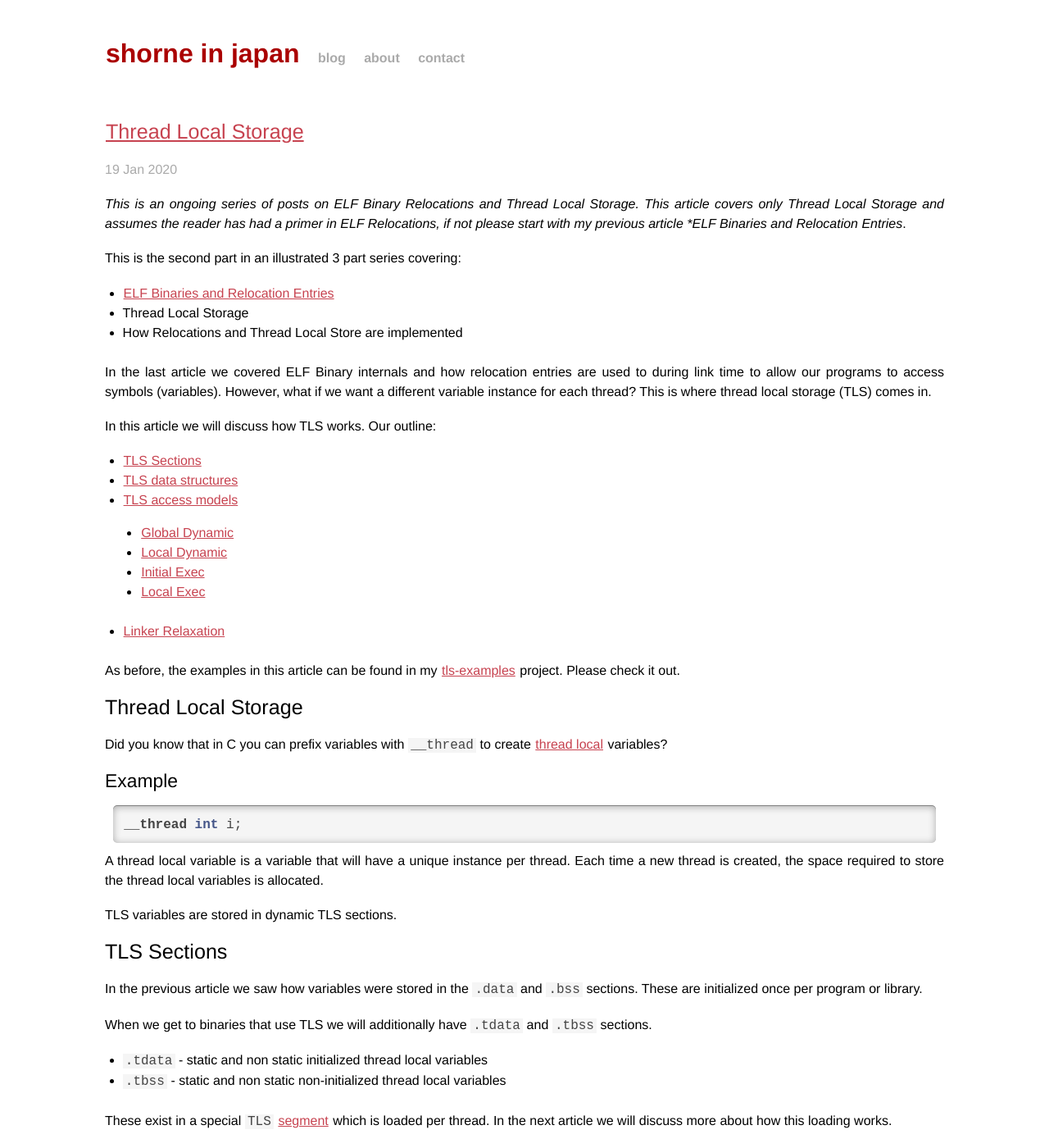
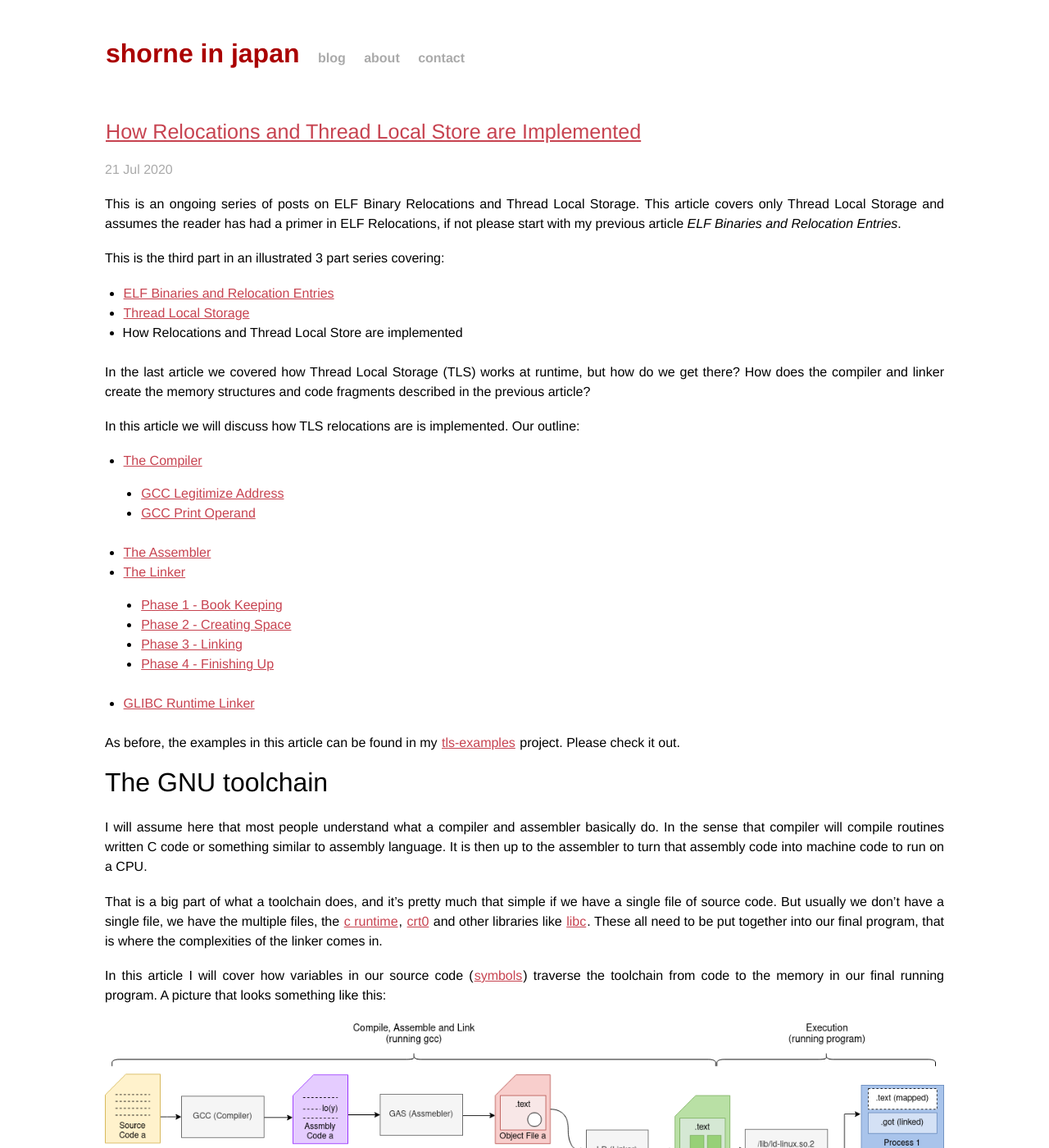
Before and after one commit to stffrdhrn/stffrdhrn.github.io, a Jekyll site: the page built from index.html, in a window 1280 px wide and 1400 px high. Shown: the whole window at 82% size. Built offline with Jekyll 4.4.1, drawn with Linux system fonts in a browser that asks for light colours; the list of posts is cut into pages by our own code; some of the changed text lies outside the part shown.

Commit message:
relocs impl: publish

```diff
--- a/_posts/2019-11-29-relocs.md
+++ b/_posts/2019-11-29-relocs.md
@@ -19,7 +19,7 @@ section on relocations.  In this article I will try to fill in those gaps.
 This will be an illustrated 3 part series covering
  - ELF Binaries and Relocation Entries
  - [Thread Local Storage]({% post_url 2020-01-19-tls %})
- - How Relocations and Thread Local Store are implemented
+ - [How Relocations and Thread Local Store are Implemented]({% post_url 2020-07-21-relocs_tls_impl %})
 
 All of the examples in this article can be found in my [tls-examples](https://github.com/stffrdhrn/tls-examples)
 project.  Please check it out.
--- a/_posts/2020-01-19-tls.md
+++ b/_posts/2020-01-19-tls.md
@@ -13,7 +13,7 @@ my previous article *ELF Binaries and Relocation Entries*.
 This is the second part in an illustrated 3 part series covering:
  - [ELF Binaries and Relocation Entries]({% post_url 2019-11-29-relocs %})
  - Thread Local Storage
- - How Relocations and Thread Local Store are implemented
+ - [How Relocations and Thread Local Store are Implemented]({% post_url 2020-07-21-relocs_tls_impl %})
 
 In the last article we covered ELF Binary internals and how relocation entries
 are used to during link time to allow our programs to access symbols
--- a/_drafts/relocs_tls_impl.md
+++ b/_posts/2020-07-21-relocs_tls_impl.md
@@ -1,8 +1,8 @@
 ---
-title: Relocation Implementation Details
+title: How Relocations and Thread Local Store are Implemented
 layout: post
-date: 2020-07-05 06:47
-categories: [ hardware, embedded, openrisc ]
+date: 2020-07-21 06:47
+categories: [ software, toolchain, openrisc ]
 ---
 
 This is an ongoing series of posts on ELF Binary Relocations and Thread
```
